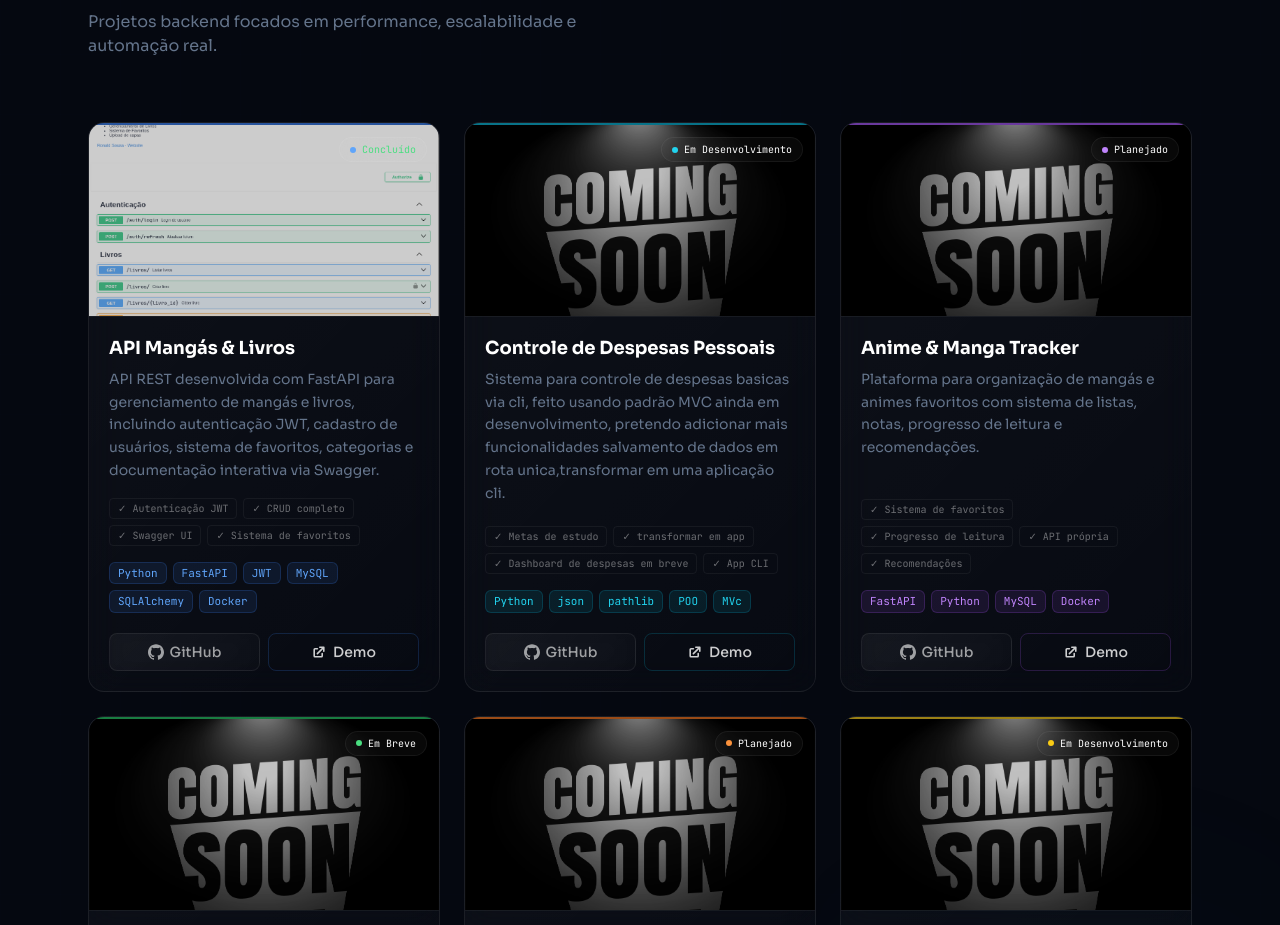
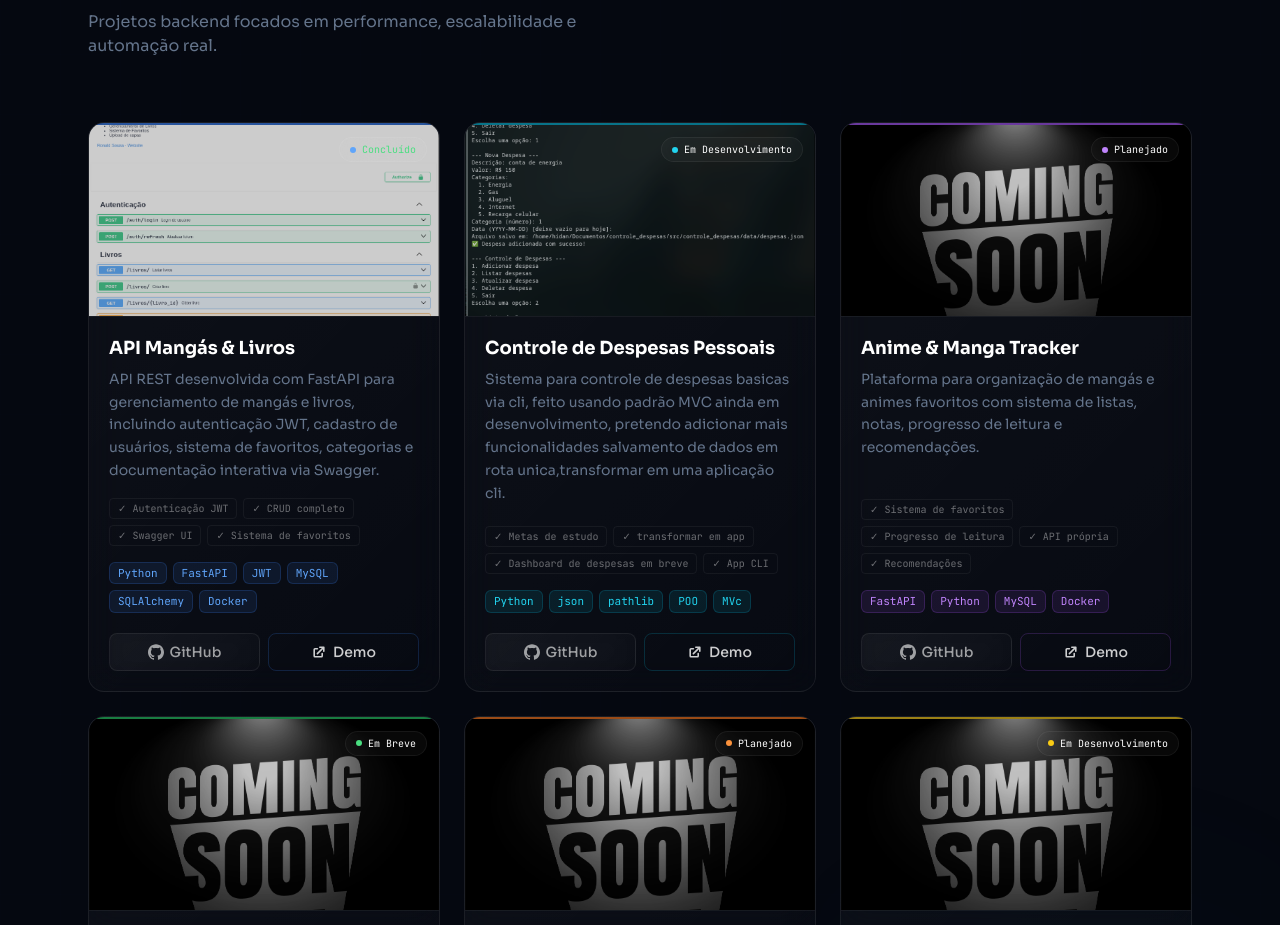
Before and after one commit to Hidan404/ronald-portfolio, a React (Vite) app: page / in a window 1280 px wide. Shown: the part 3041-3966 px from the top of the page. Built offline with nearby package versions, Linux system fonts and the light colour scheme.

Commit message:
Refactor code structure for improved readability and maintainability

```diff
--- a/src/sections/Projects.jsx
+++ b/src/sections/Projects.jsx
@@ -43,7 +43,7 @@ const projects = [
 
       title: 'Controle de Despesas Pessoais',
 
-      image: '/images/27277.jpg',
+      image: '/images/controle_despesas.jpg',
 
       desc: 'Sistema para controle de despesas basicas via cli, feito usando padrão MVC ainda em desenvolvimento, pretendo adicionar mais funcionalidades salvamento de dados em rota unica,transformar em uma aplicação cli.',
 
```
Also changed, not shown: public/images/controle_despesas.jpg (added).
